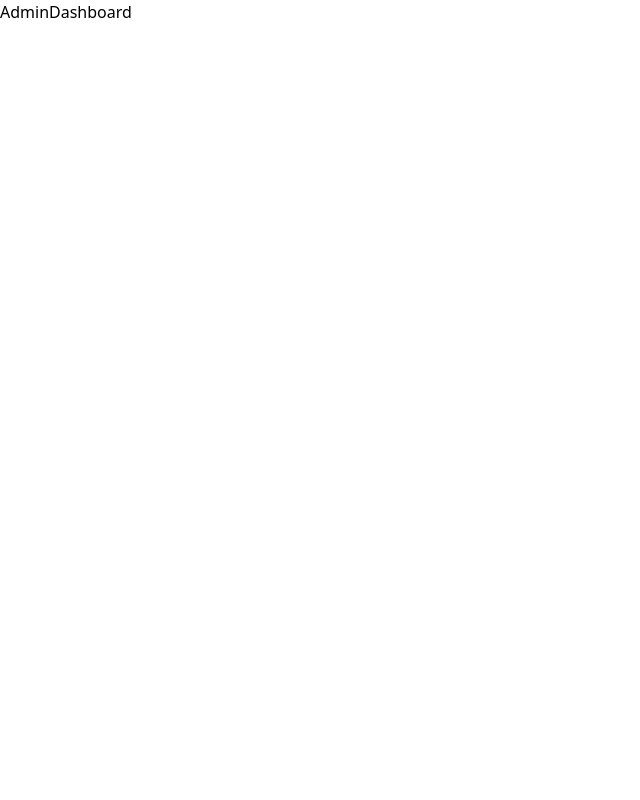
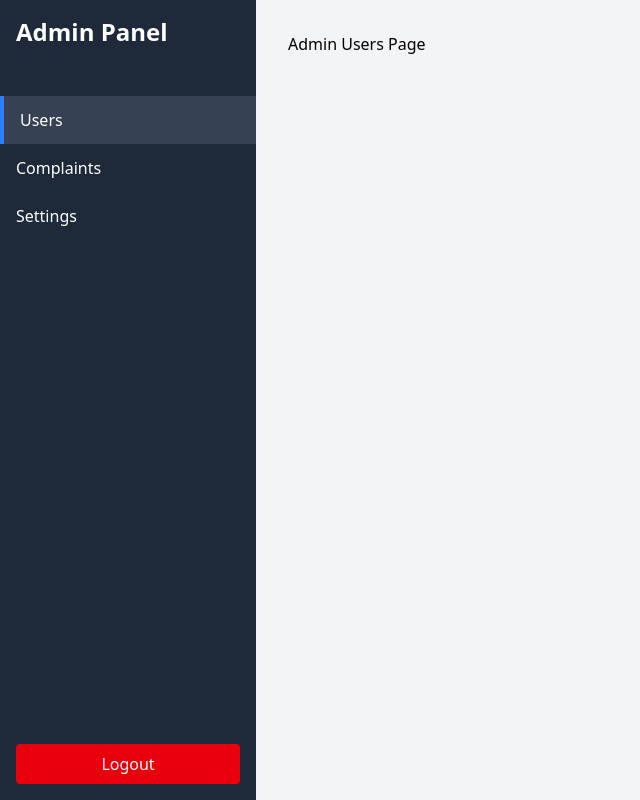
Before and after one commit to aitezazdev/Complaint-Managment-System, a React app in the folder frontend/: page /admin/users in a window 1280 px wide. Before the commit this address led to /admin/dashboard. Shown: the whole page, without its empty margins (0-640 px from the left). Built offline with nearby package versions, Linux system fonts and the light colour scheme; sample sign-in values are in the browser's storage; the HTML template or start-up script is replaced by a standard one.

Commit message:
admin and user layouts

```diff
--- a/frontend/src/App.jsx
+++ b/frontend/src/App.jsx
@@ -2,15 +2,26 @@ import { Routes, Route, Navigate } from "react-router-dom";
 import { useSelector } from "react-redux";
 import Login from "./components/Login";
 import Register from "./components/Register";
-import AdminDashboard from "./pages/AdminDashboard";
-import UserDashboard from "./pages/UserDashboard";
+import AdminLayout from "./layout/AdminLayout";
+import UserLayout from "./layout/UserLayout";
+
+// Protected Route Component
+const ProtectedRoute = ({ children, requiredRole }) => {
+  const { isAuthenticated, user } = useSelector((state) => state.auth);
+
+  if (!isAuthenticated) {
+    return <Navigate to="/login" />;
+  }
+
+  if (requiredRole && user?.role !== requiredRole) {
+    return <Navigate to="/" />;
+  }
+
+  return children;
+};
 
 function App() {
   const { isAuthenticated, user } = useSelector((state) => state.auth);
-  const isAdmin = user?.role === "admin";
-  const isUser = user?.role === "user";
-
-  console.log(user);
 
   return (
     <Routes>
@@ -23,48 +34,50 @@ function App() {
         element={!isAuthenticated ? <Register /> : <Navigate to="/" />}
       />
 
-      {/* Main Dashboard Route - Redirects based on role */}
       <Route
         path="/"
         element={
           isAuthenticated ? (
-            isAdmin ? (
-              <Navigate to="/admin/dashboard" />
+            user?.role === "admin" ? (
+              <Navigate to="/admin/users" replace />
             ) : (
-              <Navigate to="/user/dashboard" />
+              <Navigate to="/user/complaints" replace />
             )
           ) : (
-            <Navigate to="/login" />
+            <Navigate to="/login" replace />
           )
         }
       />
 
-      {/* Admin Dashboard - Protected */}
       <Route
-        path="/admin/dashboard"
+        path="/admin"
         element={
-          isAuthenticated && isAdmin ? (
-            <AdminDashboard />
-          ) : (
-            <Navigate to="/" />
-          )
+          <ProtectedRoute requiredRole="admin">
+            <AdminLayout />
+          </ProtectedRoute>
         }
-      />
+      >
+        <Route path="users" element={<div>Admin Users Page</div>} />
+        <Route path="complaints" element={<div>Admin Complaints Page</div>} />
+        <Route path="settings" element={<div>Admin Settings Page</div>} />
+        <Route index element={<Navigate to="/admin/users" replace />} />
+      </Route>
 
-      {/* User Dashboard - Protected */}
       <Route
-        path="/user/dashboard"
+        path="/user"
         element={
-          isAuthenticated && isUser ? (
-            <UserDashboard />
-          ) : (
-            <Navigate to="/" />
-          )
+          <ProtectedRoute requiredRole="user">
+            <UserLayout />
+          </ProtectedRoute>
         }
-      />
+      >
+        <Route path="complaints" element={<div>User Complaints Page</div>} />
+        <Route path="new-complaint" element={<div>New Complaint Page</div>} />
+        <Route path="profile" element={<div>User Profile Page</div>} />
+        <Route index element={<Navigate to="/user/complaints" replace />} />
+      </Route>
 
-      {/* Catch all - redirect to home */}
-      <Route path="*" element={<Navigate to="/" />} />
+      <Route path="*" element={<Navigate to="/" replace />} />
     </Routes>
   );
 }
--- /dev/null
+++ b/frontend/src/layout/AdminLayout.jsx
@@ -0,0 +1,79 @@
+// layouts/AdminLayout.jsx
+import React from 'react';
+import { Outlet, NavLink, useNavigate } from 'react-router-dom';
+import { useDispatch } from 'react-redux';
+import { logout } from '../store/slice/auth';
+
+const AdminLayout = () => {
+  const dispatch = useDispatch();
+  const navigate = useNavigate();
+
+  const handleLogout = () => {
+    dispatch(logout());
+    navigate('/login');
+  };
+
+  return (
+    <div className="flex h-screen bg-gray-100">
+      {/* Sidebar */}
+      <aside className="w-64 bg-gray-800 text-white">
+        <div className="p-4">
+          <h2 className="text-2xl font-bold">Admin Panel</h2>
+        </div>
+
+        <nav className="mt-8">
+          <NavLink
+            to="/admin/users"
+            className={({ isActive }) =>
+              `block px-4 py-3 hover:bg-gray-700 ${
+                isActive ? 'bg-gray-700 border-l-4 border-blue-500' : ''
+              }`
+            }
+          >
+            Users
+          </NavLink>
+
+          <NavLink
+            to="/admin/complaints"
+            className={({ isActive }) =>
+              `block px-4 py-3 hover:bg-gray-700 ${
+                isActive ? 'bg-gray-700 border-l-4 border-blue-500' : ''
+              }`
+            }
+          >
+            Complaints
+          </NavLink>
+
+          <NavLink
+            to="/admin/settings"
+            className={({ isActive }) =>
+              `block px-4 py-3 hover:bg-gray-700 ${
+                isActive ? 'bg-gray-700 border-l-4 border-blue-500' : ''
+              }`
+            }
+          >
+            Settings
+          </NavLink>
+        </nav>
+
+        <div className="absolute bottom-0 w-64 p-4">
+          <button
+            onClick={handleLogout}
+            className="w-full bg-red-600 hover:bg-red-700 px-4 py-2 rounded"
+          >
+            Logout
+          </button>
+        </div>
+      </aside>
+
+      {/* Main Content */}
+      <main className="flex-1 overflow-y-auto">
+        <div className="p-8">
+          <Outlet />
+        </div>
+      </main>
+    </div>
+  );
+};
+
+export default AdminLayout;
--- /dev/null
+++ b/frontend/src/layout/UserLayout.jsx
@@ -0,0 +1,78 @@
+// layouts/UserLayout.jsx
+import React from 'react';
+import { Outlet, NavLink, useNavigate } from 'react-router-dom';
+import { useDispatch } from 'react-redux';
+import { logout } from '../store/slice/auth';
+const UserLayout = () => {
+  const dispatch = useDispatch();
+  const navigate = useNavigate();
+
+  const handleLogout = () => {
+    dispatch(logout());
+    navigate('/login');
+  };
+
+  return (
+    <div className="flex h-screen bg-gray-100">
+      {/* Sidebar */}
+      <aside className="w-64 bg-blue-800 text-white">
+        <div className="p-4">
+          <h2 className="text-2xl font-bold">User Portal</h2>
+        </div>
+
+        <nav className="mt-8">
+          <NavLink
+            to="/user/complaints"
+            className={({ isActive }) =>
+              `block px-4 py-3 hover:bg-blue-700 ${
+                isActive ? 'bg-blue-700 border-l-4 border-white' : ''
+              }`
+            }
+          >
+            My Complaints
+          </NavLink>
+
+          <NavLink
+            to="/user/new-complaint"
+            className={({ isActive }) =>
+              `block px-4 py-3 hover:bg-blue-700 ${
+                isActive ? 'bg-blue-700 border-l-4 border-white' : ''
+              }`
+            }
+          >
+            New Complaint
+          </NavLink>
+
+          <NavLink
+            to="/user/profile"
+            className={({ isActive }) =>
+              `block px-4 py-3 hover:bg-blue-700 ${
+                isActive ? 'bg-blue-700 border-l-4 border-white' : ''
+              }`
+            }
+          >
+            Profile
+          </NavLink>
+        </nav>
+
+        <div className="absolute bottom-0 w-64 p-4">
+          <button
+            onClick={handleLogout}
+            className="w-full bg-red-600 hover:bg-red-700 px-4 py-2 rounded"
+          >
+            Logout
+          </button>
+        </div>
+      </aside>
+
+      {/* Main Content */}
+      <main className="flex-1 overflow-y-auto">
+        <div className="p-8">
+          <Outlet />
+        </div>
+      </main>
+    </div>
+  );
+};
+
+export default UserLayout;
```
